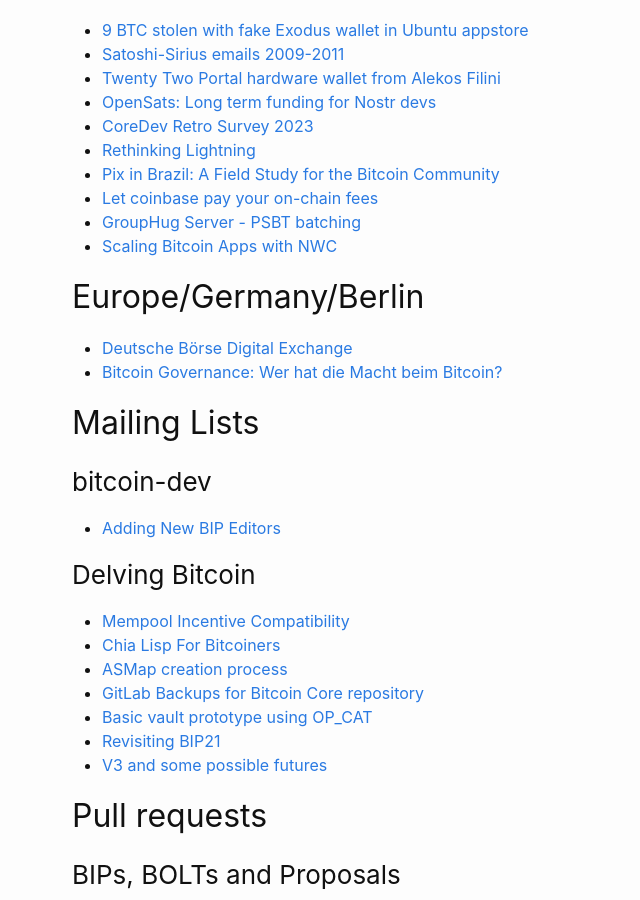
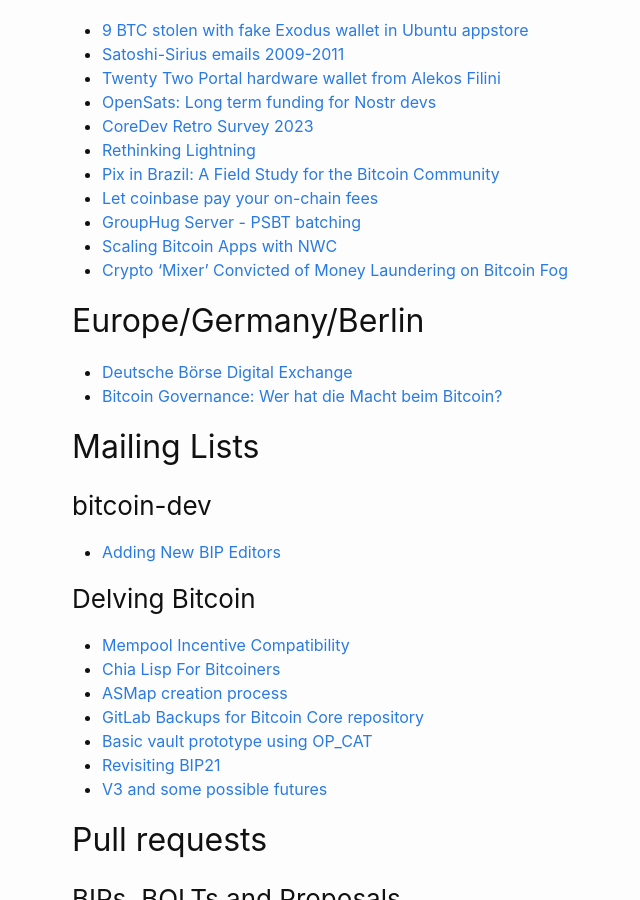
Before and after one commit to fjahr/bitdevsberlin, a Jekyll site: the page built from _posts/2024-03-13-socratic-seminar-53.md, in a window 1280 px wide and 900 px high, scrolled down 1016 px. Shown: the whole window, without its empty margins (198-838 px from the left). Built offline with Jekyll 4.4.1, drawn with Linux system fonts in a browser that asks for light colours.

Commit message:
Add another link to #53

```diff
--- a/_posts/2024-03-13-socratic-seminar-53.md
+++ b/_posts/2024-03-13-socratic-seminar-53.md
@@ -45,6 +45,7 @@ We will also have a guest with a short presentation on some unreleased bitcoin r
 - [Let coinbase pay your on-chain fees](https://twitter.com/dannydiekroeger/status/1758217480454148283)
 - [GroupHug Server - PSBT batching](https://github.com/Peach2Peach/groupHug)
 - [Scaling Bitcoin Apps with NWC](https://blog.getalby.com/scaling-bitcoin-apps/)
+- [Crypto ‘Mixer’ Convicted of Money Laundering on Bitcoin Fog](https://archive.is/Qci5M)
 
 ## Europe/Germany/Berlin
 
```
